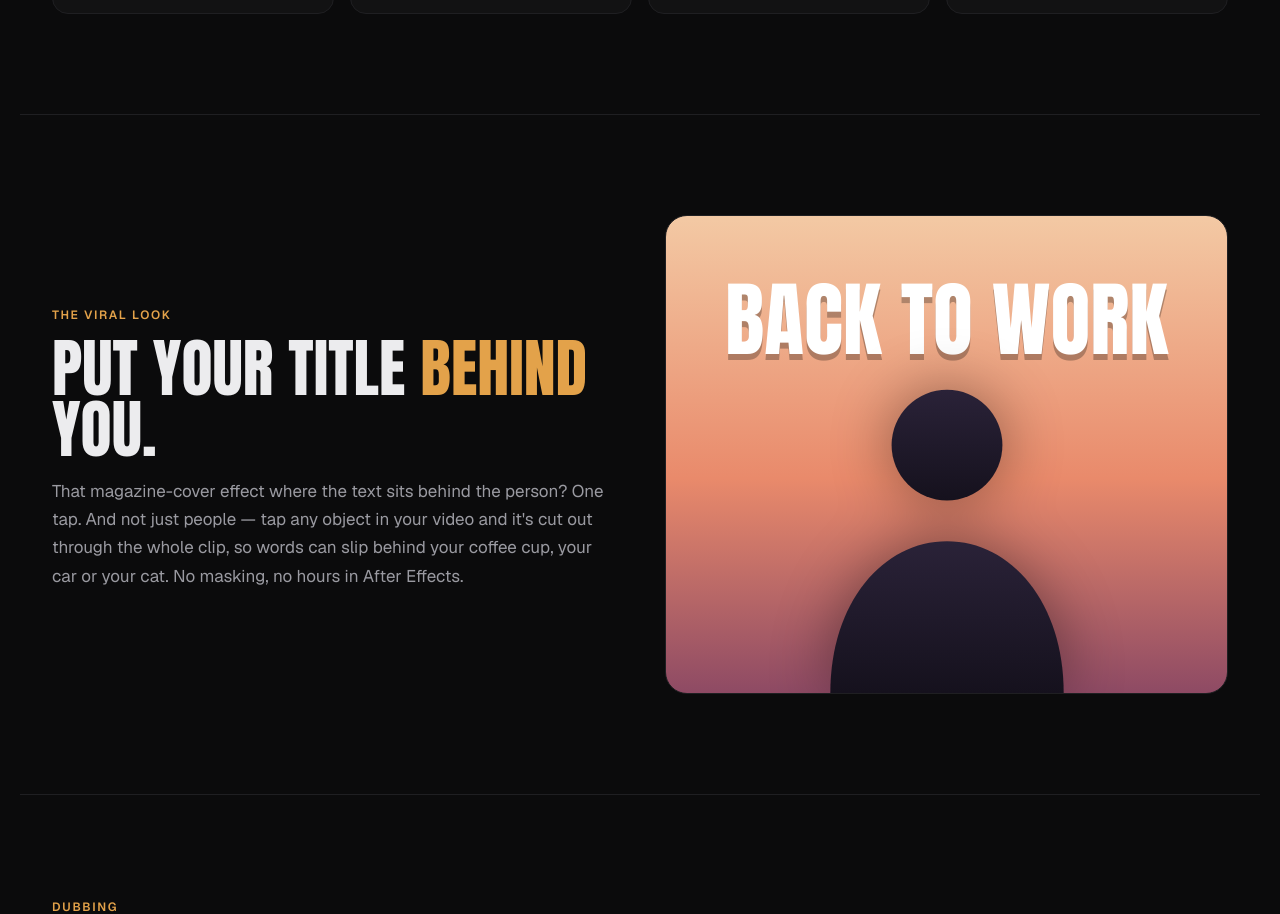
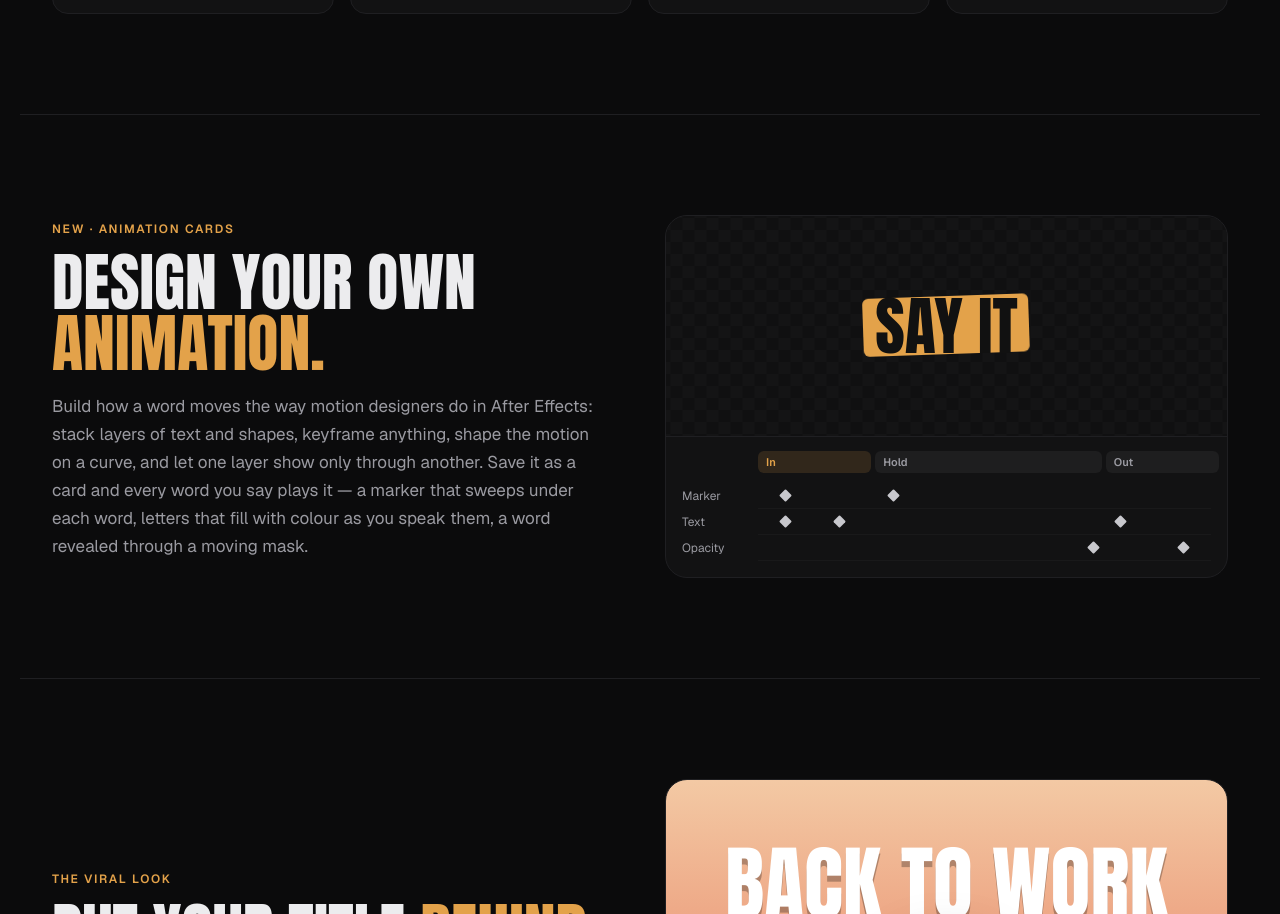
Before and after one commit to cxaiiii/chaii.wtf, a Next.js app: page /akshara in a window 1280 px wide. Shown: the part 2084-2998 px from the top of the page. Built offline with nearby package versions, Linux system fonts and the light colour scheme.

Commit message:
Akshara: animation cards section; alpha.18 downloads

```diff
--- a/app/akshara/akshara.css
+++ b/app/akshara/akshara.css
@@ -75,3 +75,20 @@
 @keyframes akSpark{0%{transform:translate(0,0) scale(1);opacity:0}10%{opacity:1}100%{transform:translate(calc((var(--i) - 9)*6px),-150px) scale(.2);opacity:0}}
 .ak-dl{grid-template-columns:repeat(3,1fr)}
 @media(max-width:900px){.ak-dl{grid-template-columns:1fr}}
+
+/* animation cards: a word with a marker sweeping under it, over a little keyframe timeline */
+.ak-card-frame{border-radius:22px;overflow:hidden;border:1px solid var(--line);background:var(--bg2)}
+.ak-card-stage{height:220px;display:grid;place-items:center;background:repeating-conic-gradient(#141415 0% 25%,#101011 0% 50%) 50%/24px 24px}
+.ak-card-word{position:relative;font:400 clamp(44px,5vw,72px)/1 var(--ak-display);color:#fff;padding:4px 12px;animation:akCardInk 2.6s infinite}
+.ak-card-word i{position:absolute;z-index:-1;left:0;top:12%;height:80%;width:100%;border-radius:6px;background:var(--acc);transform-origin:left;transform:scaleX(0) rotate(-2deg);animation:akCardSweep 2.6s infinite}
+.ak-card-word{isolation:isolate}
+@keyframes akCardSweep{0%,8%{transform:scaleX(0) rotate(-2deg)}22%,72%{transform:scaleX(1) rotate(-2deg);opacity:1}86%,100%{transform:scaleX(1) rotate(-2deg);opacity:0}}
+@keyframes akCardInk{0%,10%{color:#fff}20%,74%{color:#111}86%,100%{color:#fff}}
+.ak-card-tl{padding:14px 16px 16px;border-top:1px solid var(--line)}
+.ak-card-zones{display:grid;grid-template-columns:25% 50% 25%;gap:4px;margin:0 0 10px 76px}
+.ak-card-zones b{font:600 11px var(--ak-sans);padding:4px 8px;border-radius:6px;background:#ffffff0d;color:var(--dim)}
+.ak-card-zones b:first-child{background:#e3a24a26;color:var(--acc)}
+.ak-card-row{display:flex;align-items:center;height:26px;font-size:12px;color:var(--dim)}
+.ak-card-row span{width:76px;flex:none}
+.ak-card-row div{position:relative;flex:1;height:100%;border-bottom:1px solid #ffffff08}
+.ak-card-row i{position:absolute;top:50%;width:9px;height:9px;margin:-4.5px 0 0 -4.5px;background:#c8c8cd;transform:rotate(45deg);border-radius:1px}
--- a/app/akshara/page.tsx
+++ b/app/akshara/page.tsx
@@ -65,6 +65,28 @@ export default function Akshara() {
       </ScrollReveal>
       <ScrollReveal className="ak-tiles">
         {STYLES.map(([name, kind]) => <StyleTile key={kind} name={name} kind={kind} />)}
+      </ScrollReveal>
+    </section>
+
+    <section className="ak-sec ak-behind" id="cards">
+      <ScrollReveal className="ak-head">
+        <span className="ak-kicker">New · Animation cards</span>
+        <h2 className="ak-h2">Design your own <em>animation.</em></h2>
+        <p className="ak-p">Build how a word moves the way motion designers do in After Effects: stack layers of text and shapes, keyframe anything, shape the motion on a curve, and let one layer show only through another. Save it as a card and every word you say plays it — a marker that sweeps under each word, letters that fill with colour as you speak them, a word revealed through a moving mask.</p>
+      </ScrollReveal>
+      <ScrollReveal className="ak-card-art">
+        <div className="ak-card-frame" aria-hidden="true">
+          <div className="ak-card-stage"><span className="ak-card-word"><i />SAY IT</span></div>
+          <div className="ak-card-tl">
+            <div className="ak-card-zones"><b>In</b><b>Hold</b><b>Out</b></div>
+            {[['Marker', [6, 30]], ['Text', [6, 18, 80]], ['Opacity', [74, 94]]].map(([name, keys]) => (
+              <div key={name as string} className="ak-card-row">
+                <span>{name as string}</span>
+                <div>{(keys as number[]).map((k) => <i key={k} style={{ left: `${k}%` }} />)}</div>
+              </div>
+            ))}
+          </div>
+        </div>
       </ScrollReveal>
     </section>
 
--- a/lib/akshara/site.ts
+++ b/lib/akshara/site.ts
@@ -2,8 +2,8 @@ export const APP = 'https://akshara.chaii.wtf';
 export const APPLY = 'https://akshara.chaii.wtf/?apply';
 const releases = 'https://github.com/cxaiiii/akshara-releases/releases';
 // Android and desktop can ship on different releases: each points at its latest published build.
-export const ANDROID_VERSION = '0.1.0-alpha.17';
-export const DESKTOP_VERSION = '0.1.0-alpha.17';
+export const ANDROID_VERSION = '0.1.0-alpha.18';
+export const DESKTOP_VERSION = '0.1.0-alpha.18';
 export const ANDROID = `${releases}/download/v${ANDROID_VERSION}/Akshara-${ANDROID_VERSION}-android.apk`;
 export const WIN = `${releases}/download/v${DESKTOP_VERSION}/Akshara-${DESKTOP_VERSION}-win-x64-setup.exe`;
 export const MAC = `${releases}/download/v${DESKTOP_VERSION}/Akshara-${DESKTOP_VERSION}-mac-arm64.dmg`;
```
